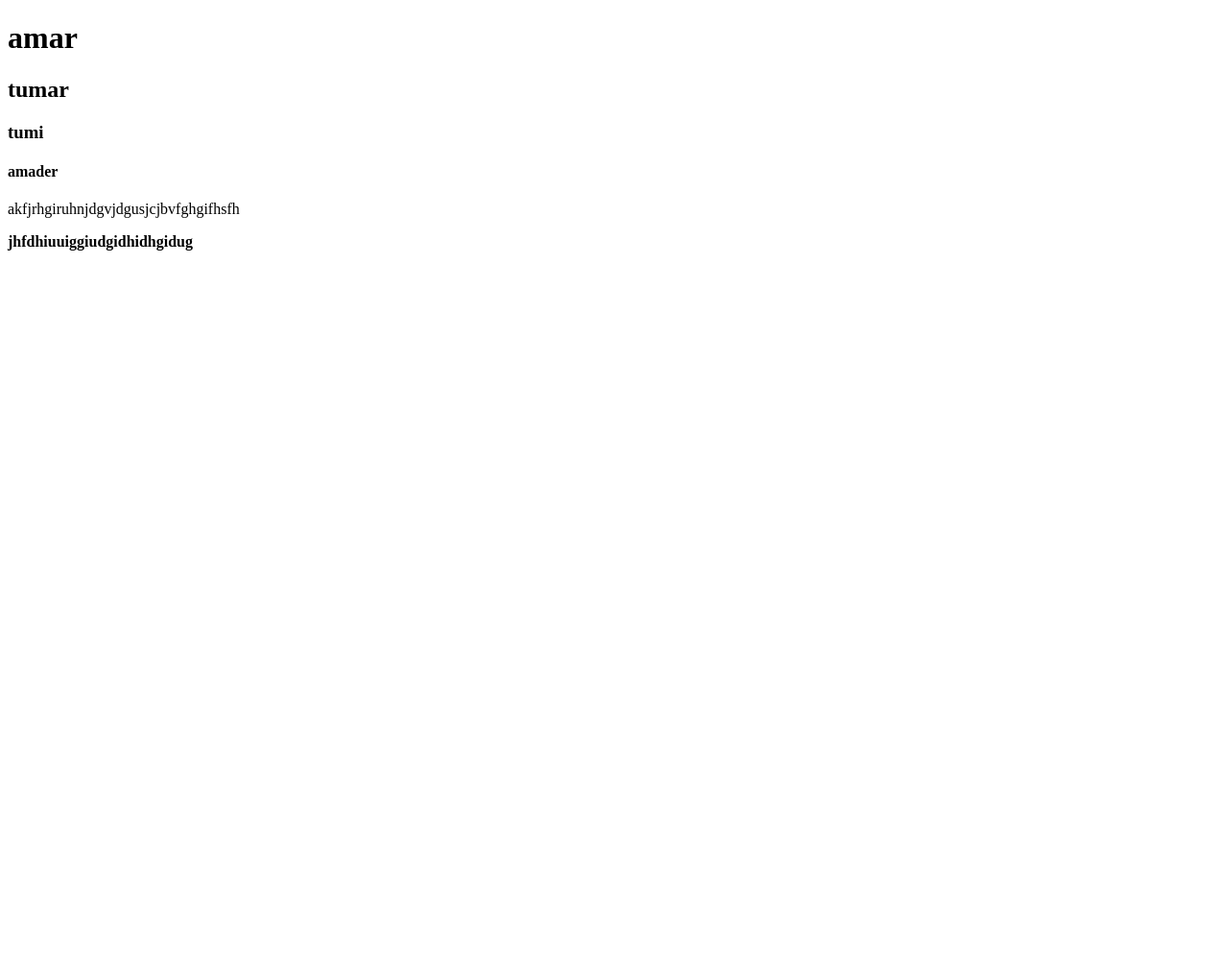
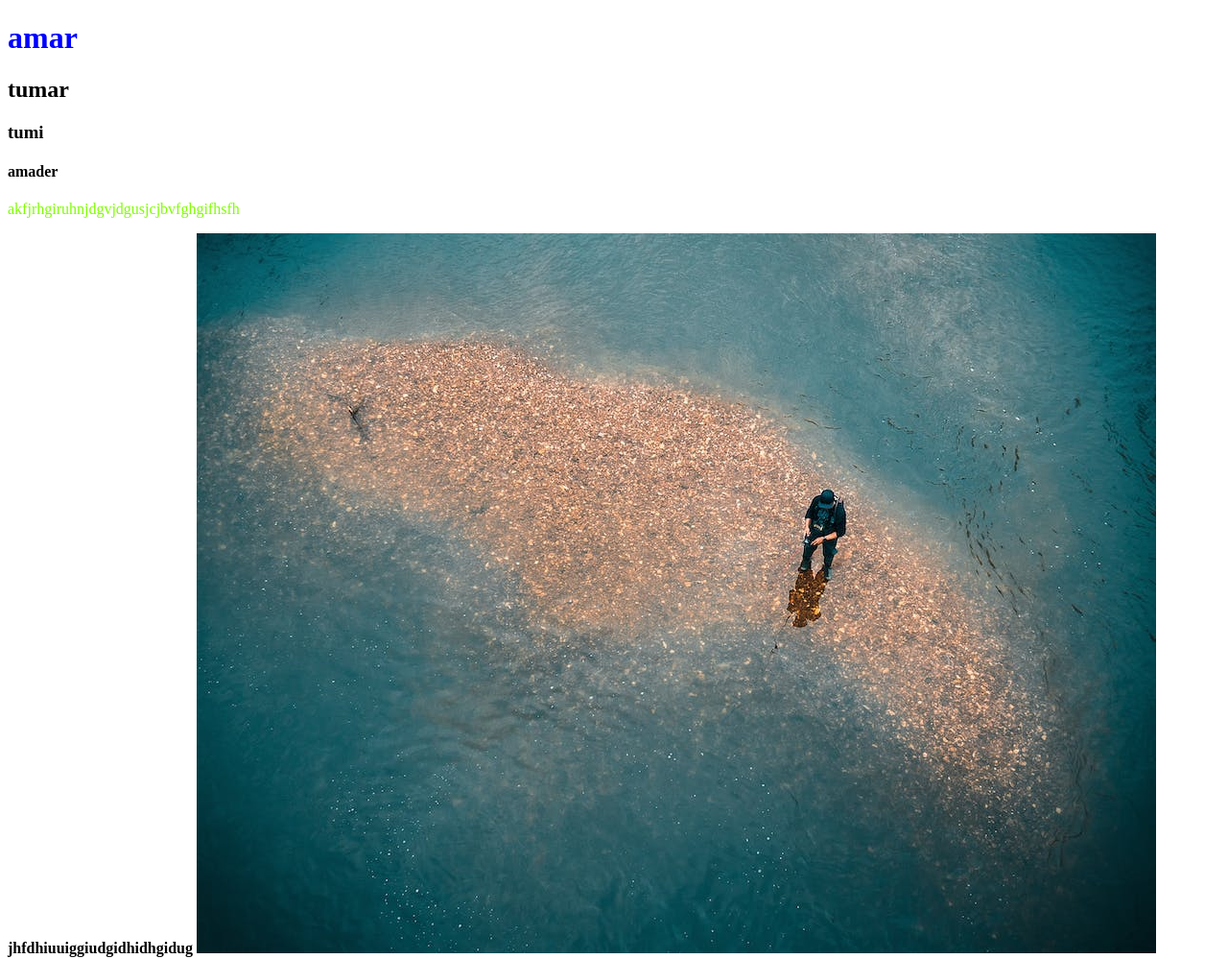
Before and after one commit to iroksana/my-8-repo, a plain HTML site: page index.html in a window 1280 px wide. Shown: the whole page at 96% size. Before the commit the page ends 800 px from the top, so only its background shows below. Drawn offline with Linux system fonts and the light colour scheme.

Commit message:
added img

```diff
--- a/index.html
+++ b/index.html
@@ -4,12 +4,14 @@
     <meta charset="UTF-8">
     <meta name="viewport" content="width=device-width, initial-scale=1.0">
     <title>my 8 repo</title>
+    <link rel="stylesheet" href="style.css">
     <h1>amar</h1>
     <h2>tumar</h2>
     <h3>tumi</h3>
     <h4>amader</h4>
     <p>akfjrhgiruhnjdgvjdgusjcjbvfghgifhsfh</p>
     <b>jhfdhiuuiggiudgidhidhgidug</b>
+    <img src="season.jpeg" alt="">
 </head>
 <body>
 
--- /dev/null
+++ b/style.css
@@ -0,0 +1,6 @@
+p{
+    color: chartreuse;
+}
+h1{
+    color: blue;
+}
```
Also changed, not shown: season.jpeg (added).
